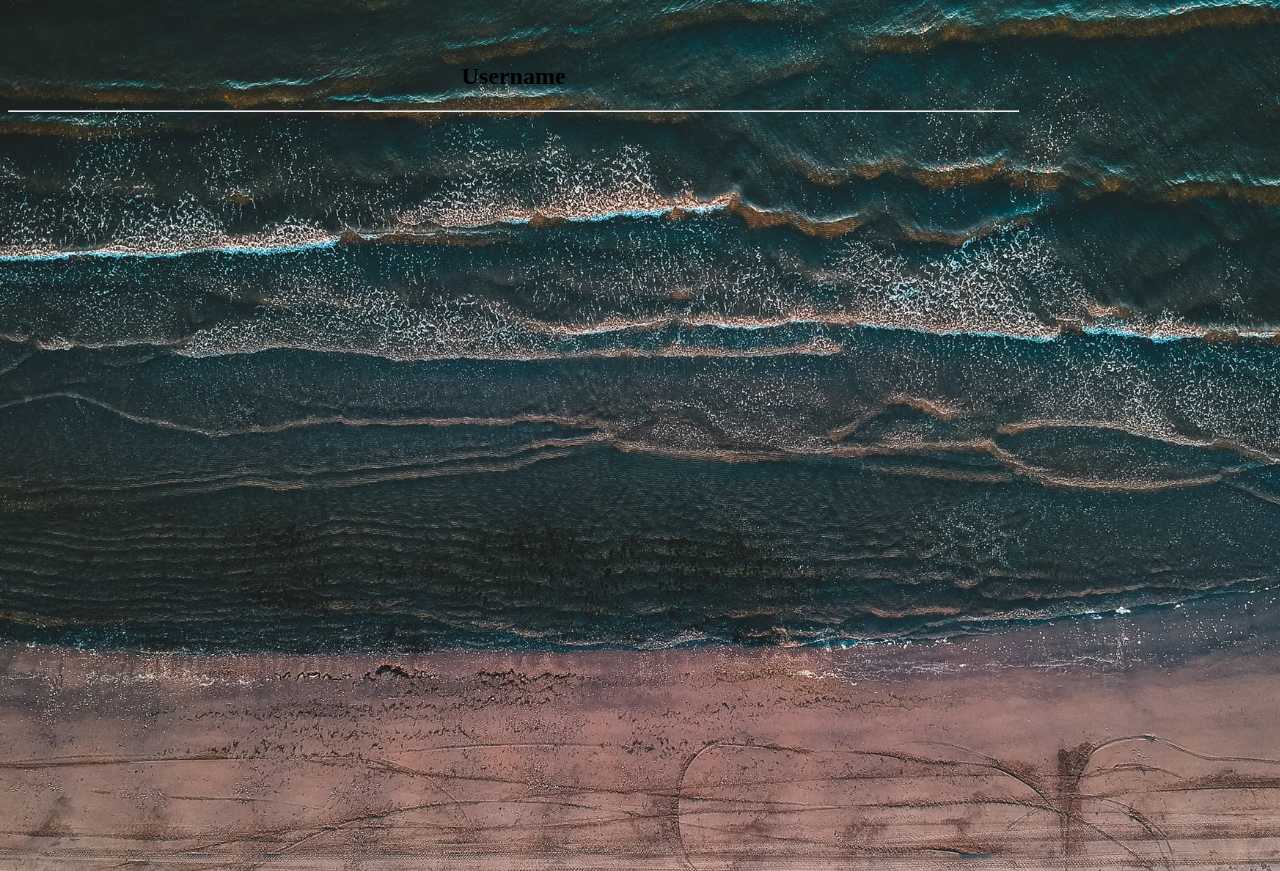
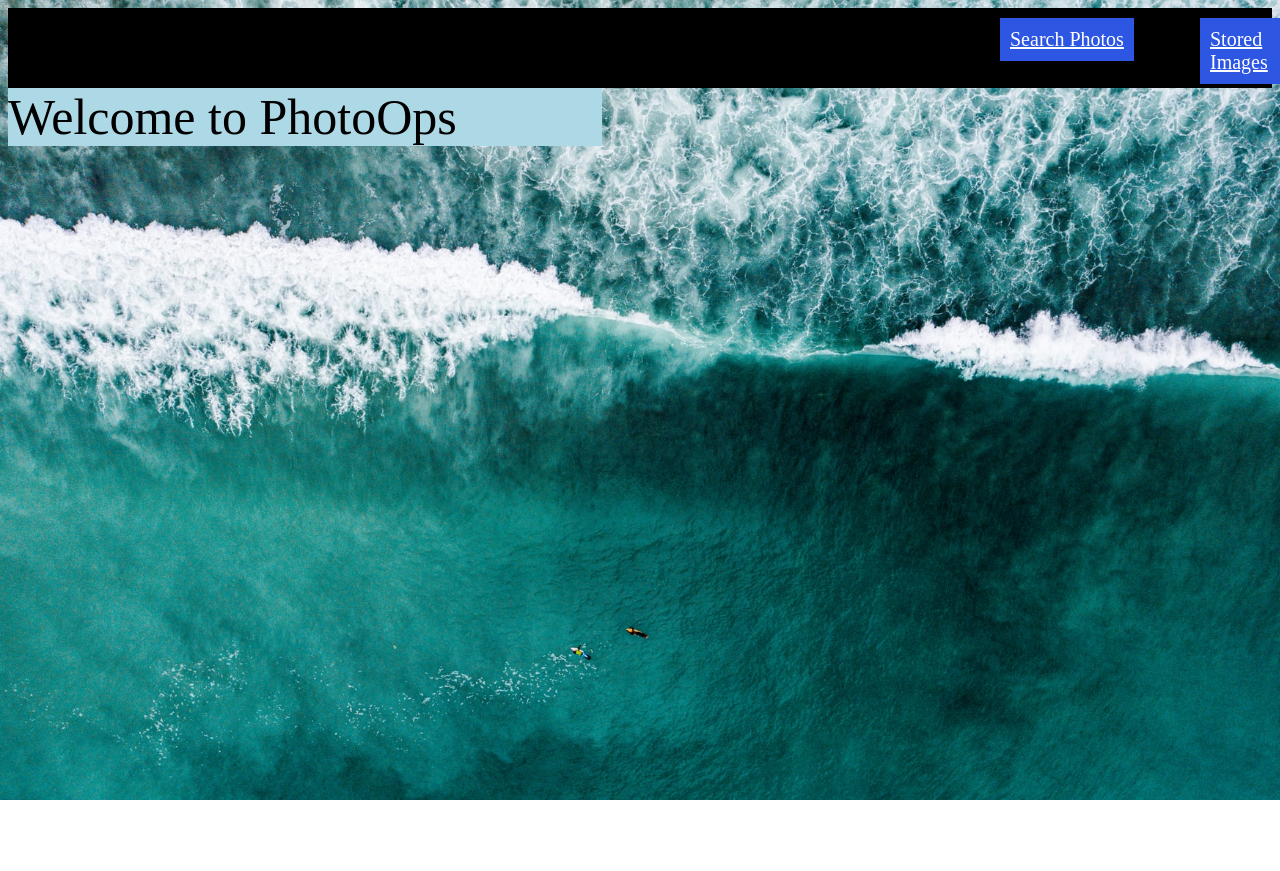
Before and after one commit to Roberto-Livi/react-redux-project, a React (Create React App) app in the folder react-redux/: page / in a window 1280 px wide. After the commit the page ends 800 px from the top, so only its background shows below. Built offline with nearby package versions, Linux system fonts and the light colour scheme; the HTML template or start-up script is replaced by a standard one.

Commit message:
integrated home page after login

```diff
--- a/react-redux/package.json
+++ b/react-redux/package.json
@@ -8,7 +8,8 @@
     "@testing-library/user-event": "^7.1.2",
     "react": "^16.13.1",
     "react-dom": "^16.13.1",
-    "react-scripts": "3.4.3"
+    "react-scripts": "3.4.3",
+    "react-router-dom": "^4.3.1"
   },
   "scripts": {
     "start": "react-scripts start",
--- a/react-redux/src/App.js
+++ b/react-redux/src/App.js
@@ -1,11 +1,22 @@
 import React from 'react';
-import SearchBar from './components/SearchBar'
+import { Route, Switch } from "react-router-dom";
+import UserPage from './components/UserPage'
+import SearchBar from "./components/SearchBar";
+import Header from "./components/Header";
+import Home from './components/Home'
+// import './styling/App.css'
 
 
 function App() {
+
   return (
     <div>
-      <SearchBar />
+      <Header />
+      <Switch>
+        <Route component={Home} exact path="/" />
+        <Route component={UserPage} exact path="/userpage" />
+        <Route component={SearchBar} exact path="/searchbar" />
+      </Switch>
     </div>
   );
 }
--- /dev/null
+++ b/react-redux/src/components/Header.js
@@ -0,0 +1,14 @@
+import React from 'react'
+import { NavLink } from "react-router-dom";
+import '../styling/Header.css'
+
+const Header = () => {
+    return (
+            <div id="background" className="ui secondary pointing menu">
+                <NavLink id="user" to="/userpage">Stored Images</NavLink>
+                <NavLink id="search" to="searchbar">Search Photos</NavLink>
+            </div>
+    );
+}
+
+export default Header
--- /dev/null
+++ b/react-redux/src/components/Home.js
@@ -0,0 +1,13 @@
+import React from 'react'
+
+const Home = () => {
+    return (
+        <div className="ui segment" style={{width: "47%",
+        backgroundColor: "lightblue",
+        fontSize: "50px", left: "350px", top: "250px"}}>
+        Welcome to PhotoOps
+        </div>
+    )
+}
+
+export default Home
--- a/react-redux/src/components/SearchBar.js
+++ b/react-redux/src/components/SearchBar.js
@@ -20,7 +20,7 @@ class SearchBar extends React.Component {
             <div id="segment" className="ui segment">
                 <form className="ui form" onSubmit={this.onFormSubmit}>
                 <div className="field">
-                    <label id="label">Image Search</label>
+                    <label>Image Search</label>
                     <input
                     type="text"
                     value={this.state.term}
--- a/react-redux/src/index.js
+++ b/react-redux/src/index.js
@@ -1,9 +1,14 @@
 import React from 'react';
 import ReactDOM from 'react-dom';
 // import Login from './components/Login';
-import UserPage from './components/UserPage'
+// import UserPage from './components/UserPage'
+// import SearchBar from './components/SearchBar'
+import App from './App'
+import { BrowserRouter as Router } from "react-router-dom";
 
 ReactDOM.render(
-    <UserPage />,
+  <Router>
+    <App />
+  </Router>,
   document.getElementById('root')
 );
--- /dev/null
+++ b/react-redux/src/styling/App.css
@@ -0,0 +1,19 @@
+#buttons {
+    position: absolute;
+    left: 470px;
+    height: 80px;
+    width: 500px;
+    top: 300px;
+}
+
+#search {
+    font-size: 25px;
+}
+
+#user {
+    font-size: 25px;
+}
+
+#or {
+    top: 20px;
+}
--- /dev/null
+++ b/react-redux/src/styling/Header.css
@@ -0,0 +1,23 @@
+#background {
+    background-color: black;
+    height: 60px;
+    padding: 10px;
+}
+
+#search {
+    font-size: 20px;
+    color: white;
+    background-color: rgb(45, 87, 226);
+    padding: 10px;
+    position: absolute;
+    left: 1000px;
+}
+
+#user {
+    font-size: 20px;
+    color: white;
+    background-color: rgb(45, 87, 226);
+    padding: 10px;
+    position: absolute;
+    left: 1200px;
+}
--- a/react-redux/src/styling/SearchBar.css
+++ b/react-redux/src/styling/SearchBar.css
@@ -4,7 +4,8 @@ body {
 }
 
 #segment {
-    width: 50%;
-    left: 300px;
-    top: 150px;
+    position: absolute;
+    height: 12%;
+    left: 150px;
+    top: 50px;
 }
```
Also changed, not shown: 1 other file (tests, documents, lock files or other folders).
